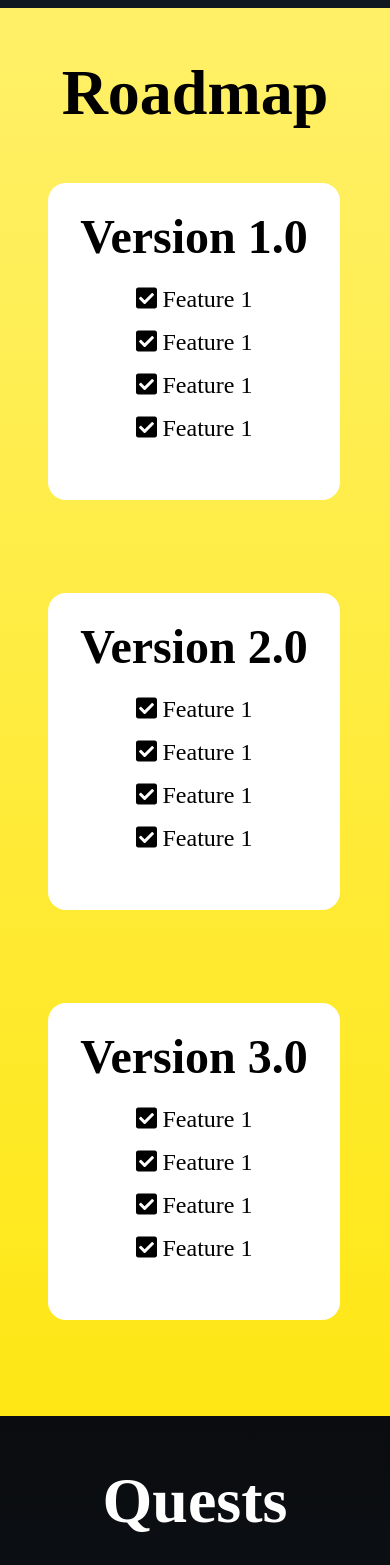
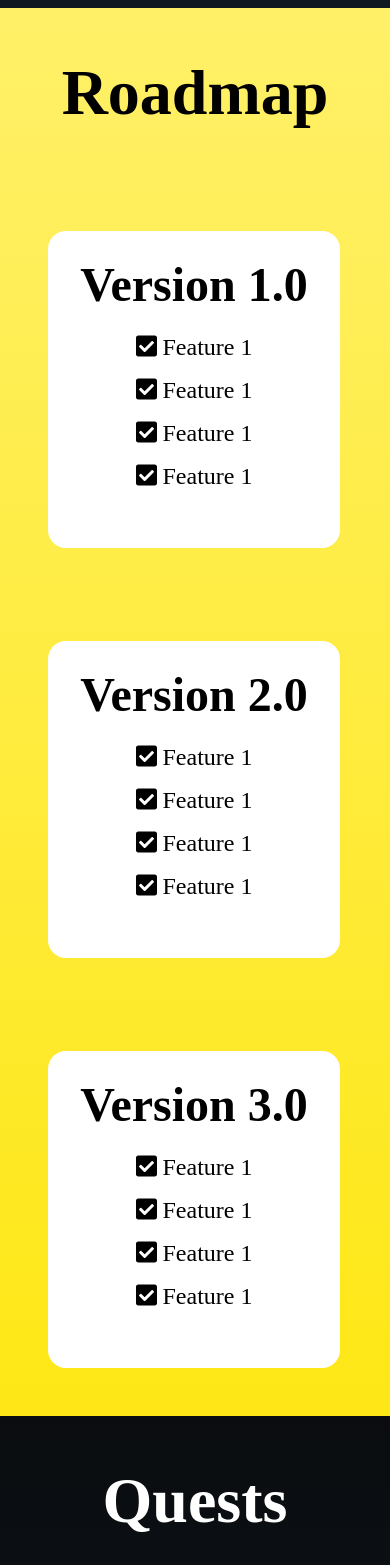
Before and after one commit to marcoruggeri/landing-page-hackaton, a React (Create React App) app: page / in a window 390 px wide. Shown: the part 2643-4208 px from the top of the page. Built offline with nearby package versions, Linux system fonts and the light colour scheme; a web font is replaced by a local one.

Commit message:
Update index.css

```diff
--- a/src/index.css
+++ b/src/index.css
@@ -334,10 +334,11 @@ Version Card
     width: 240px;
     height: 265px;
     margin-bottom: 0;
+    margin-top: 0;
   }
 
-  .versionCard:last-child {
-    margin-bottom: 48px;
+  .versionCard:first-child {
+    margin-top: 48px;
   }
 
   .versionCard--title {
```
